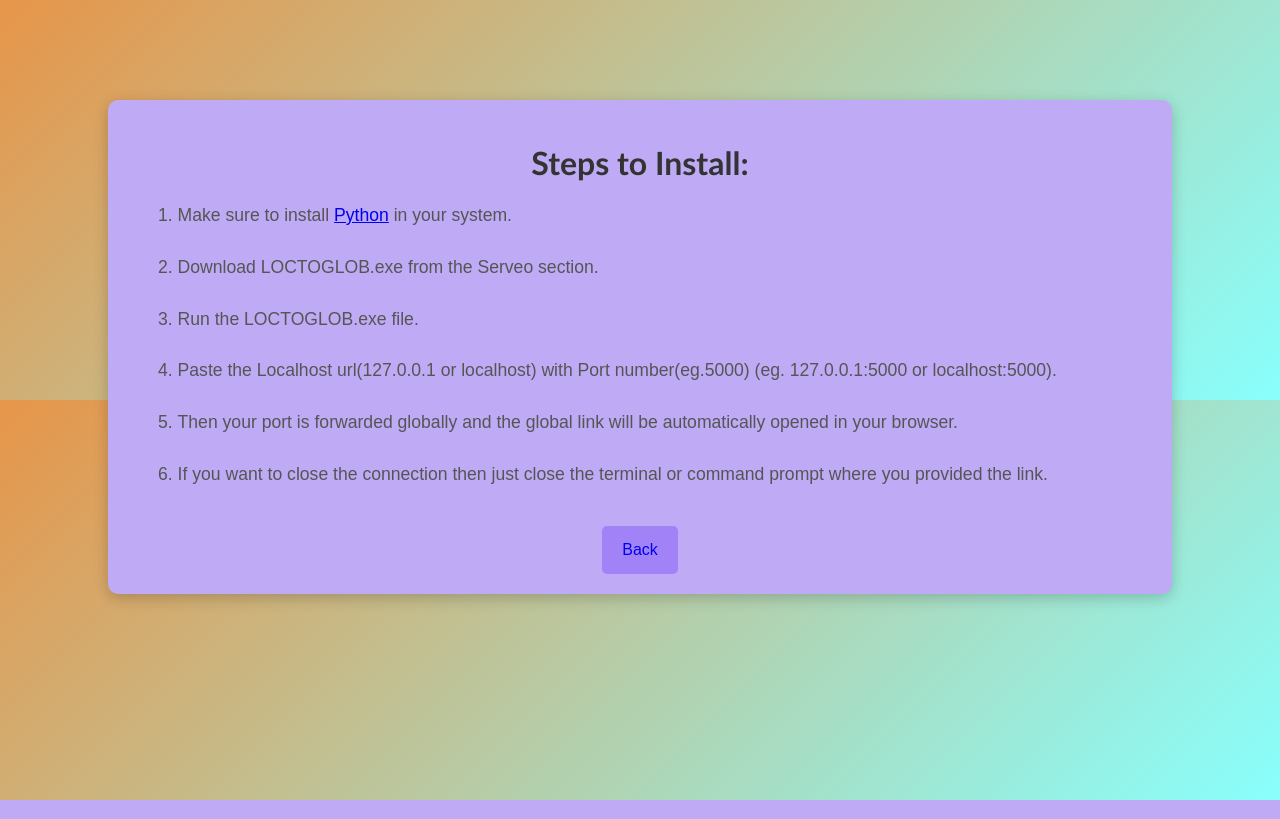
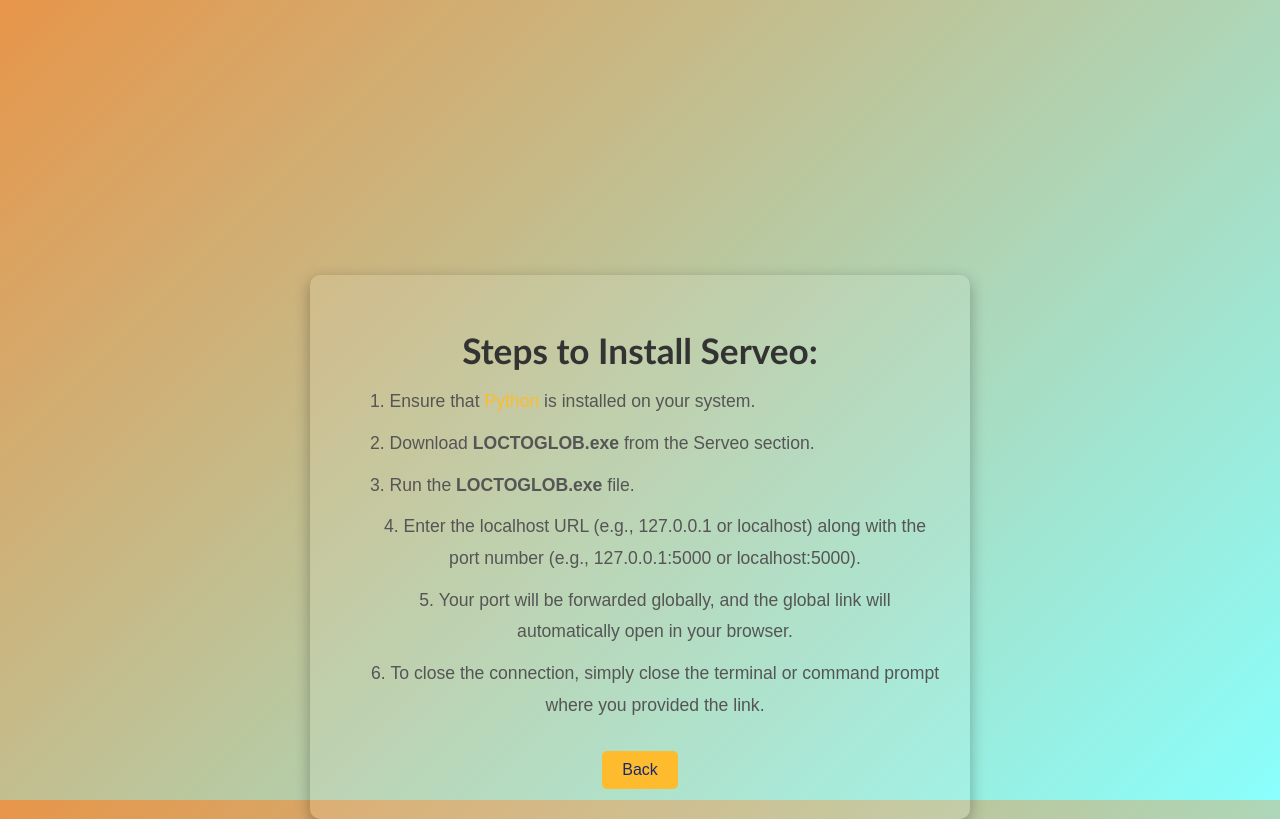
Before and after one commit to MUNEESH08/220701175-CS19542-IP-Project, a Flask app: page /serveo in a window 1280 px wide. Run offline with Flask 2, Linux system fonts and the light colour scheme.

Commit message:
Update serveo.html

```diff
--- a/templates/serveo.html
+++ b/templates/serveo.html
@@ -1,20 +1,79 @@
 <!DOCTYPE html>
-<html>
+<html lang="en">
   <head>
-    <title>Serveo</title>
+    <meta charset="UTF-8">
+    <meta name="viewport" content="width=device-width, initial-scale=1.0">
+    <title>Serveo Installation Guide</title>
     <link rel="stylesheet" href="/static/styles.css" />
+    <style>
+      body {
+        font-family: 'Poppins', sans-serif;
+        background: linear-gradient(45deg, #1a2a6c, #b21f1f, #fdbb2d);
+        color: #fff;
+        display: flex;
+        justify-content: center;
+        align-items: center;
+        min-height: 100vh;
+        margin: 0;
+      }
+      .container {
+        background: rgba(255, 255, 255, 0.1);
+        padding: 30px;
+        border-radius: 10px;
+        box-shadow: 0 5px 15px rgba(0, 0, 0, 0.3);
+        max-width: 600px;
+        width: 100%;
+      }
+      .title {
+        text-align: center;
+        font-size: 2.2em;
+        margin-bottom: 20px;
+      }
+      ol {
+        line-height: 1.8;
+        margin-bottom: 20px;
+      }
+      li {
+        margin-bottom: 10px;
+      }
+      a {
+        color: #fdbb2d;
+        text-decoration: none;
+      }
+      a:hover {
+        color: #fff;
+      }
+      button {
+        background-color: #fdbb2d;
+        color: #1a2a6c;
+        border: none;
+        padding: 10px 20px;
+        font-size: 1em;
+        border-radius: 5px;
+        cursor: pointer;
+      }
+      button a {
+        text-decoration: none;
+        color: #1a2a6c;
+      }
+      button:hover {
+        background-color: #b21f1f;
+        color: #fff;
+      }
+    </style>
   </head>
   <body>
-      <section class="container">
-      <h1 class="title">Steps to Install:</h1>
+    <section class="container">
+      <h1 class="title">Steps to Install Serveo:</h1>
       <ol>
-        <li>Make sure to install <a href="https://www.python.org/downloads/" target="_blank">Python</a> in your system.</li>
-        <li>Download LOCTOGLOB.exe from the Serveo section.</li>
-        <li>Run the LOCTOGLOB.exe file.</li>
-        <li>Paste the Localhost url(127.0.0.1 or localhost) with Port number(eg.5000) (eg. 127.0.0.1:5000 or localhost:5000).</li>
-        <li>Then your port is forwarded globally and the global link will be automatically opened in your browser.</li>
-        <li>If you want to close the connection then just close the  terminal or command prompt where you provided the link.</li>
+        <li>Ensure that <a href="https://www.python.org/downloads/" target="_blank">Python</a> is installed on your system.</li>
+        <li>Download <strong>LOCTOGLOB.exe</strong> from the Serveo section.</li>
+        <li>Run the <strong>LOCTOGLOB.exe</strong> file.</li>
+        <li>Enter the localhost URL (e.g., 127.0.0.1 or localhost) along with the port number (e.g., 127.0.0.1:5000 or localhost:5000).</li>
+        <li>Your port will be forwarded globally, and the global link will automatically open in your browser.</li>
+        <li>To close the connection, simply close the terminal or command prompt where you provided the link.</li>
       </ol>
-        <button><a href="/dashboard" style="text-decoration: none;">Back</a></button>
+      <button><a href="/dashboard">Back</a></button>
     </section>
   </body>
+</html>
```
